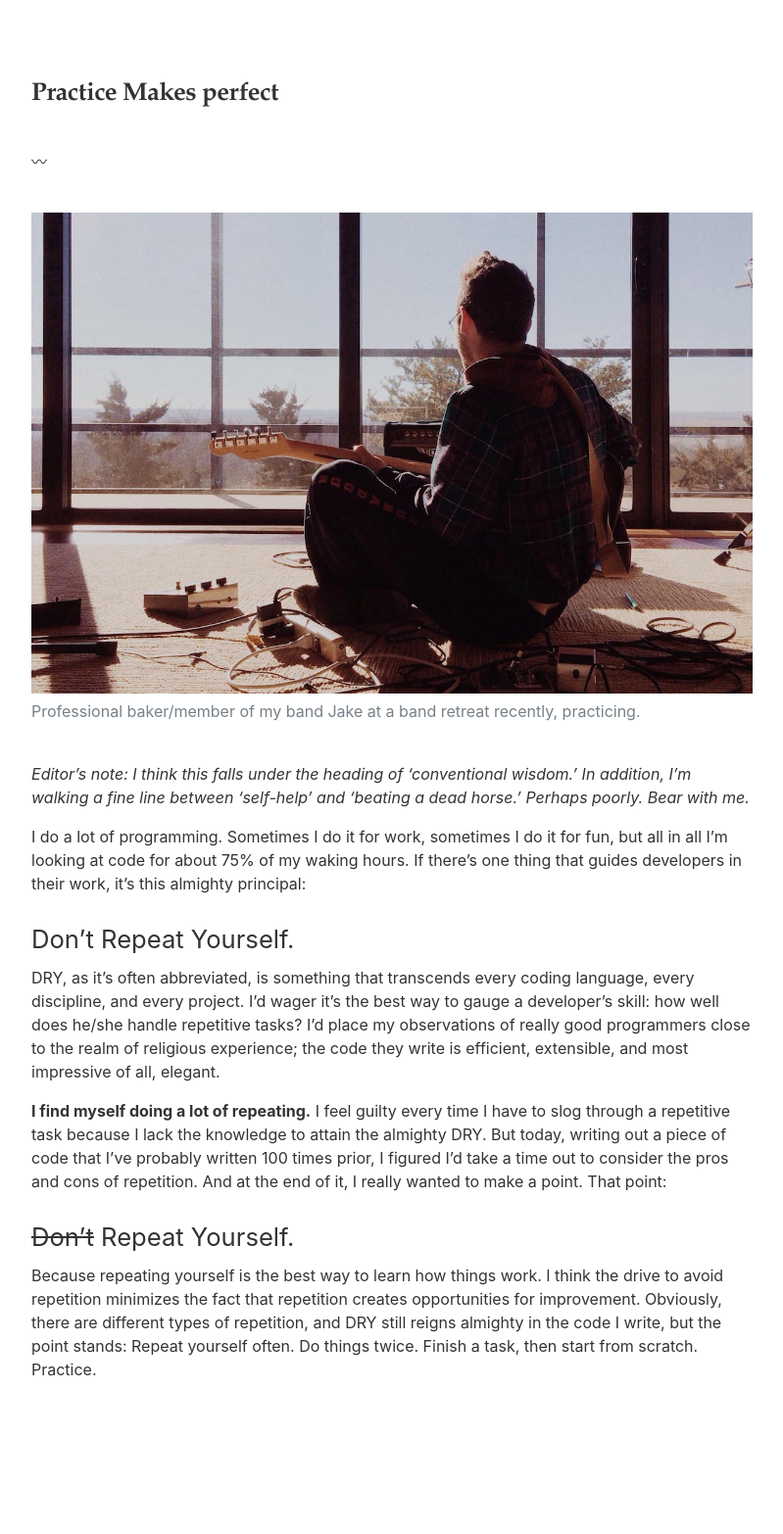
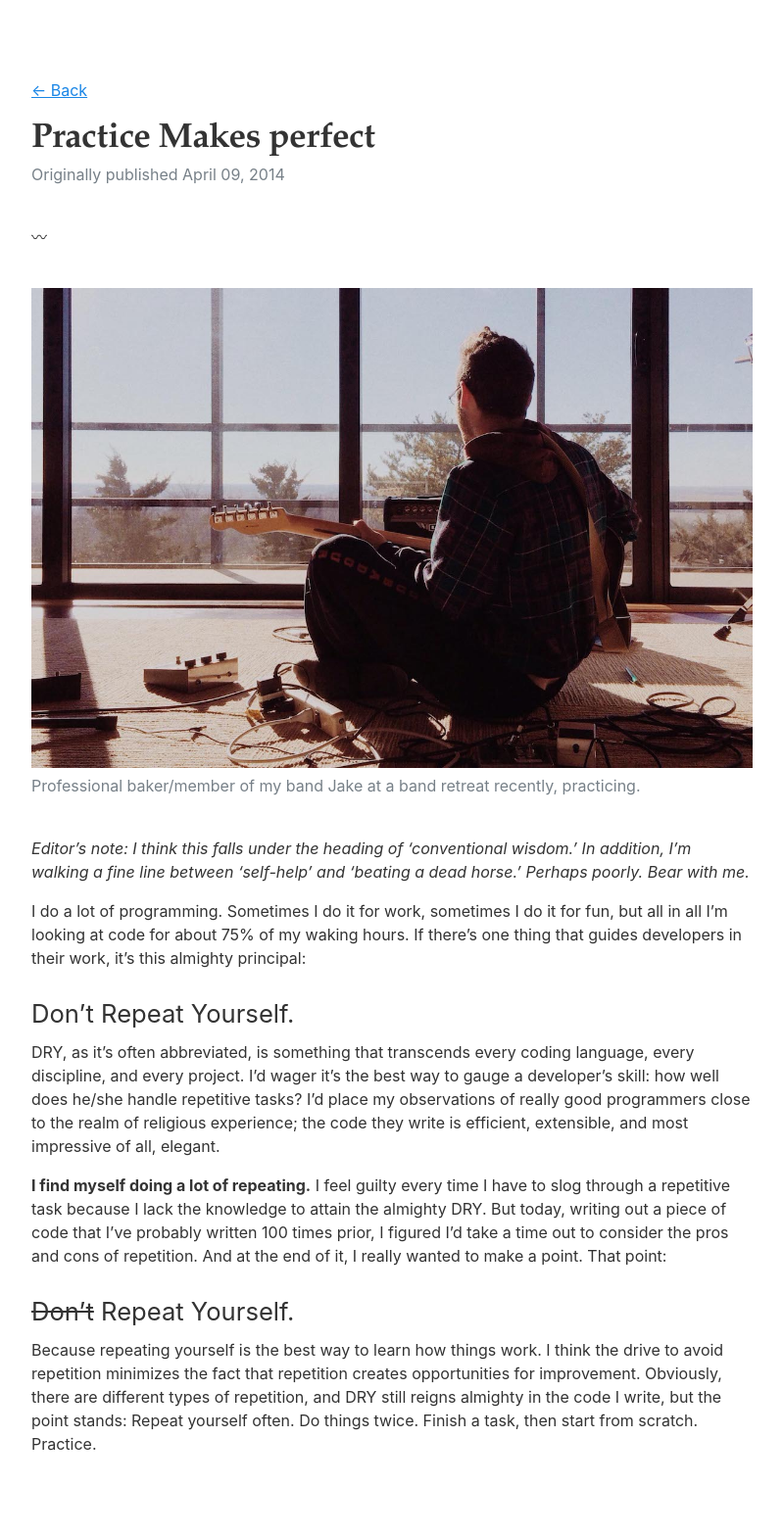
Before and after one commit to ilikescience/ilikescience.github.io, a Jekyll site: the page built from _posts/2014-02-09-practice.markdown, in a window 1280 px wide. Shown: the whole page at 98% size, without its empty margins (48-847 px from the left). Built offline with Jekyll 4.4.1, drawn with Linux system fonts in a browser that asks for light colours; our own code applies the rules of GitHub Pages for plain Markdown files; before the commit the page ends 1490 px from its top, so only the background shows below that.

Commit message:
update post to have date, update font size on headers, add back link

```diff
--- a/_layouts/post.html
+++ b/_layouts/post.html
@@ -10,10 +10,13 @@
 <body>
     <main class="l--container">
         <header class="row l--mar-top-l">
-            <h1 class="t--size-l t--family-serif t--leading-small t--tracking-tight t--weight-bold">
+            <p>
+                <a href="/">&larr; Back</a>
+            </p>
+            <h1 class="t--size-xl t--family-serif t--leading-small t--tracking-tight t--weight-bold">
                 {{ page.title }}
             </h1>
-            {% if page.categories == 'writing' %}
+            {% if page.categories contains 'writing' %}
                 <p class="c--gray">Originally published {{ page.date | date: '%B %d, %Y'}}</p>
             {% endif %}
         </header>
```
Also changed, not shown: index.md (+1 -1 lines), favicon.ico (added).
